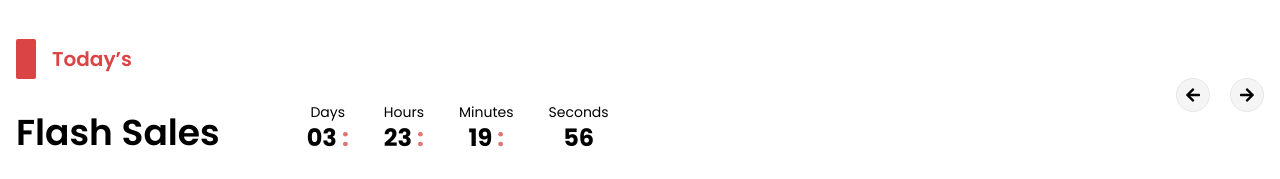
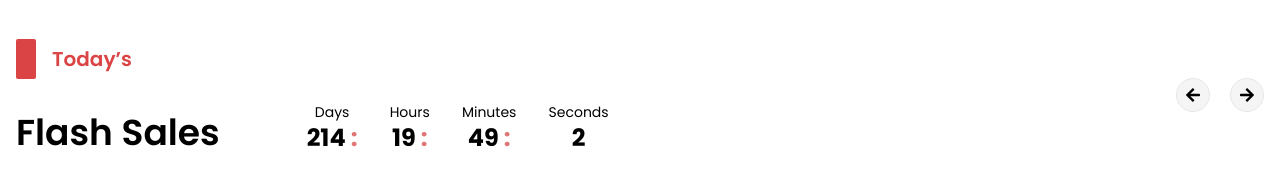
Before and after one commit to Yesifu-Damilola/iphone_store, a React (Vite) app: page / in a window 1280 px wide. Shown: the part 621-800 px from the top of the page. Built offline with nearby package versions, Linux system fonts and the light colour scheme.

Commit message:
Added timer in the FlashSales components

```diff
--- a/src/components/features/home/FlashSales.jsx
+++ b/src/components/features/home/FlashSales.jsx
@@ -2,10 +2,10 @@
 /* eslint-disable react/prop-types */
 import { FaArrowRight } from "react-icons/fa";
 import { FaArrowLeft } from "react-icons/fa";
-// import { useRedirect } from "./../../../hooks/useRedirect";
 import { FlashSalesItem } from "./FlashSalesItem";
 import { Link, useNavigate } from "react-router-dom";
 import { CustomButton } from "../../../components/custombutton/CustomButton";
+import { useEffect, useState } from "react";
 
 const strongElements = document.querySelectorAll("#timeContainer strong");
 
@@ -22,9 +22,55 @@ export const FlashSales = ({
   className = "lg:grid-cols-5 my-10",
   products,
   showCartIcon,
+  targetDate = "2025-01-15T12:00:00Z",
 }) => {
   const navigate = useNavigate();
-  // const Link = useRedirect();
+
+  const [timeLeft, setTimeLeft] = useState({
+    days: 0,
+    hours: 0,
+    minutes: 0,
+    seconds: 0,
+  });
+
+  useEffect(() => {
+    if (!targetDate || isNaN(new Date(targetDate).getTime())) {
+      console.error("Invalid or missing target date:", targetDate);
+      return;
+    }
+
+    let timer;
+
+    const calculateTimeLeft = () => {
+      const now = new Date(); // Get the current time
+      const target = new Date(targetDate); // Convert target date to Date object
+      const difference = target - now; // Calculate the difference in milliseconds
+
+      // If the target date is in the future, update the time left
+      if (difference > 0) {
+        setTimeLeft({
+          days: Math.floor(difference / (1000 * 60 * 60 * 24)),
+          hours: Math.floor((difference / (1000 * 60 * 60)) % 24),
+          minutes: Math.floor((difference / (1000 * 60)) % 60),
+          seconds: Math.floor((difference / 1000) % 60),
+        });
+      } else {
+        // If the target date is passed, set everything to 0
+        setTimeLeft({ days: 0, hours: 0, minutes: 0, seconds: 0 });
+        clearInterval(timer); // Stop the timer
+      }
+    };
+
+    // Initial calculation
+    calculateTimeLeft();
+
+    // Set an interval to update the timer every second
+    timer = setInterval(calculateTimeLeft, 1000);
+
+    // Cleanup: clear the timer when the component unmounts
+    return () => clearInterval(timer);
+  }, [targetDate]);
+
   return (
     <>
       <div className="container mx-auto p-4">
@@ -50,28 +96,15 @@ export const FlashSales = ({
                 className="flex justify-between w-full sm:w-[250px] md:w-[302px] h-[50px] pt-4 sm:pt-6 md:pt-8 gap-x-2 md:gap-x-4"
                 id="timeContainer"
               >
-                <div className="text-center">
-                  <p className="text-xs md:text-sm">Days</p>
-                  <strong className="text-3xl md:text-2xl">
-                    03 <span className="text-[#E07575]"> : </span>
-                  </strong>
-                </div>
-                <div className="text-center">
-                  <p className="text-xs md:text-sm">Hours</p>
-                  <strong className="text-3xl md:text-2xl">
-                    23 <span className="text-[#E07575]"> : </span>
-                  </strong>
-                </div>
-                <div className="text-center">
-                  <p className="text-xs md:text-sm">Minutes</p>
-                  <strong className="text-3xl md:text-2xl">
-                    19 <span className="text-[#E07575]"> : </span>
-                  </strong>
-                </div>
-                <div className="text-center">
-                  <p className="text-xs md:text-sm"> Seconds </p>
-                  <strong className="text-3xl md:text-2xl">56</strong>
-                </div>
+                {["Days", "Hours", "Minutes", "Seconds"].map((unit, index) => (
+                  <div key={unit} className="text-center">
+                    <p className="text-xs md:text-sm">{unit}</p>
+                    <strong className="text-3xl md:text-2xl">
+                      {Object.values(timeLeft)[index]}
+                      {index < 3 && <span className="text-[#E07575]"> : </span>}
+                    </strong>
+                  </div>
+                ))}
               </div>
             )}
           </div>
```
